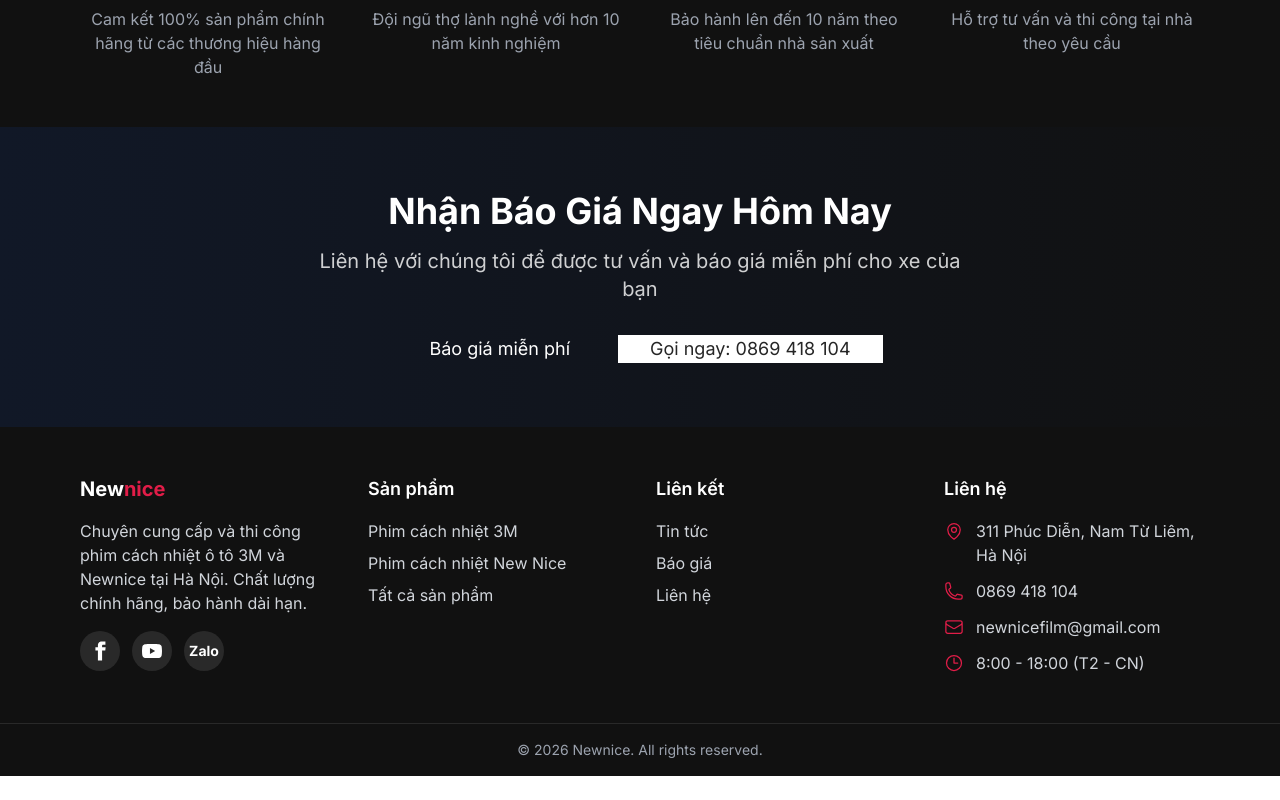
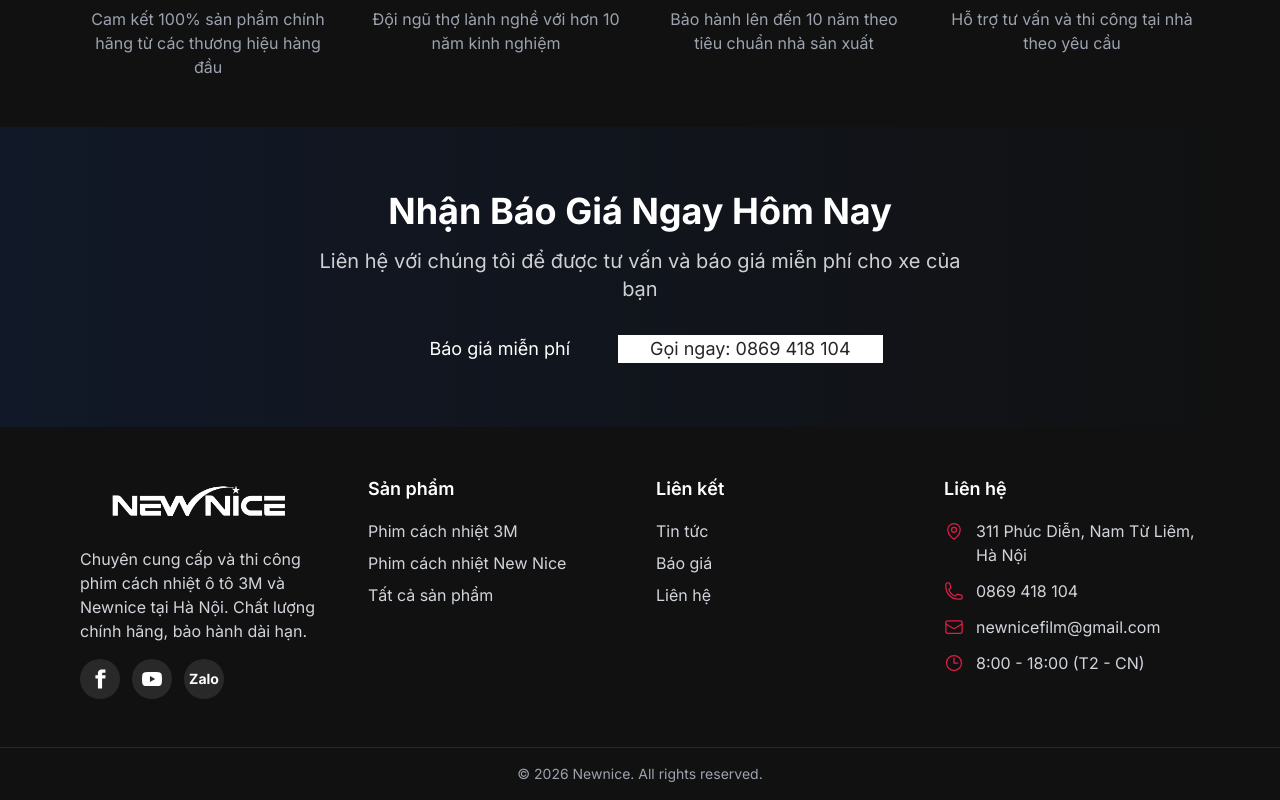
Before and after one commit to datnphe186023/newnice, a Nuxt app in the folder frontend/: page / in a window 1280 px wide. Shown: the part 1853-2653 px from the top of the page. Before the commit the page ends 2629 px from the top, so only its background shows below. Built offline with nearby package versions, Linux system fonts and the light colour scheme; no server answers.

Commit message:
fix: footer logo image + correct Zalo number 0705410751

```diff
--- a/frontend/components/common/FloatingButtons.vue
+++ b/frontend/components/common/FloatingButtons.vue
@@ -2,7 +2,7 @@
   <div class="fixed bottom-4 right-4 z-40 flex flex-col gap-3">
     <!-- Zalo -->
     <a
-      href="https://zalo.me/0869418104"
+      href="https://zalo.me/0705410751"
       target="_blank"
       class="group relative w-14 h-14 bg-blue-500 rounded-full flex items-center justify-center shadow-lg hover:scale-110 transition-transform"
     >
--- a/frontend/components/common/Footer.vue
+++ b/frontend/components/common/Footer.vue
@@ -5,8 +5,8 @@
       <div class="grid grid-cols-1 md:grid-cols-2 lg:grid-cols-4 gap-8">
         <!-- Company info -->
         <div>
-          <h3 class="text-xl font-bold mb-4">
-            New<span class="text-accent">nice</span>
+          <h3 class="mb-4">
+            <img src="/logo.png" alt="Newnice" class="h-14 w-auto" />
           </h3>
           <p class="text-gray-300 mb-4">
             Chuyên cung cấp và thi công phim cách nhiệt ô tô 3M và Newnice tại Hà Nội. Chất lượng chính hãng, bảo hành dài hạn.
@@ -19,7 +19,7 @@
               <span class="sr-only">YouTube</span>
               <svg class="w-5 h-5" fill="currentColor" viewBox="0 0 24 24"><path d="M23.5,6.19a3.02,3.02,0,0,0-2.12-2.14C19.58,3.5,12,3.5,12,3.5s-7.58,0-9.38.55A3.02,3.02,0,0,0,.5,6.19,31.56,31.56,0,0,0,0,12a31.56,31.56,0,0,0,.5,5.81,3.02,3.02,0,0,0,2.12,2.14c1.8.55,9.38.55,9.38.55s7.58,0,9.38-.55a3.02,3.02,0,0,0,2.12-2.14A31.56,31.56,0,0,0,24,12,31.56,31.56,0,0,0,23.5,6.19ZM9.55,15.57V8.43L15.82,12Z"/></svg>
             </a>
-            <a href="#" class="w-10 h-10 bg-white/10 rounded-full flex items-center justify-center hover:bg-accent transition-colors">
+            <a href="https://zalo.me/0705410751" target="_blank" rel="noopener" class="w-10 h-10 bg-white/10 rounded-full flex items-center justify-center hover:bg-accent transition-colors">
               <span class="sr-only">Zalo</span>
               <span class="font-bold text-sm">Zalo</span>
             </a>
--- a/frontend/composables/useJsonLd.ts
+++ b/frontend/composables/useJsonLd.ts
@@ -55,7 +55,7 @@
     ],
     sameAs: [
       'https://www.facebook.com/newnicevn',
-      'https://zalo.me/0869418104',
+      'https://zalo.me/0705410751',
     ],
   }
 }
```
Also changed, not shown: 1 other file (tests, documents, lock files or other folders).
